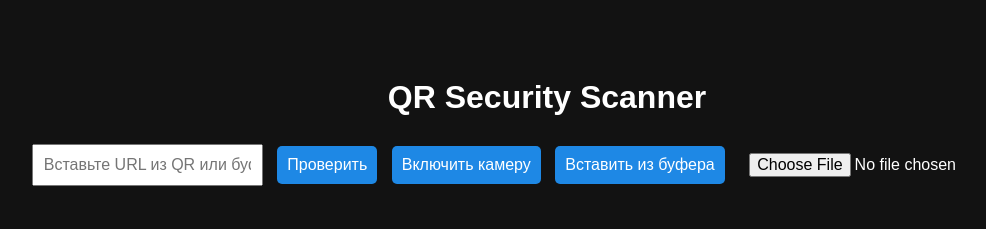
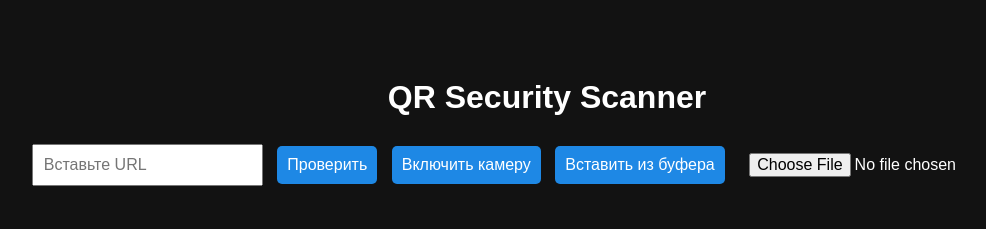
Before and after one commit to VadosPlay/Infobez-Shkibidi-Dop-Es-Es, a website: page src/index.html in a window 1280 px wide. Shown: the top 229 px of the page, without its empty margins (93-1079 px from the left). Drawn offline with Linux system fonts and the light colour scheme.

Commit message:
Update index.html

```diff
--- a/src/index.html
+++ b/src/index.html
@@ -9,7 +9,7 @@
   <h1>QR Security Scanner</h1>
 
   <div class="controls">
-    <input type="text" id="urlInput" placeholder="Вставьте URL из QR или буфера">
+    <input type="text" id="urlInput" placeholder="Вставьте URL">
     <button id="checkButton">Проверить</button>
     <button id="cameraButton">Включить камеру</button>
     <button id="pasteButton">Вставить из буфера</button>
```
